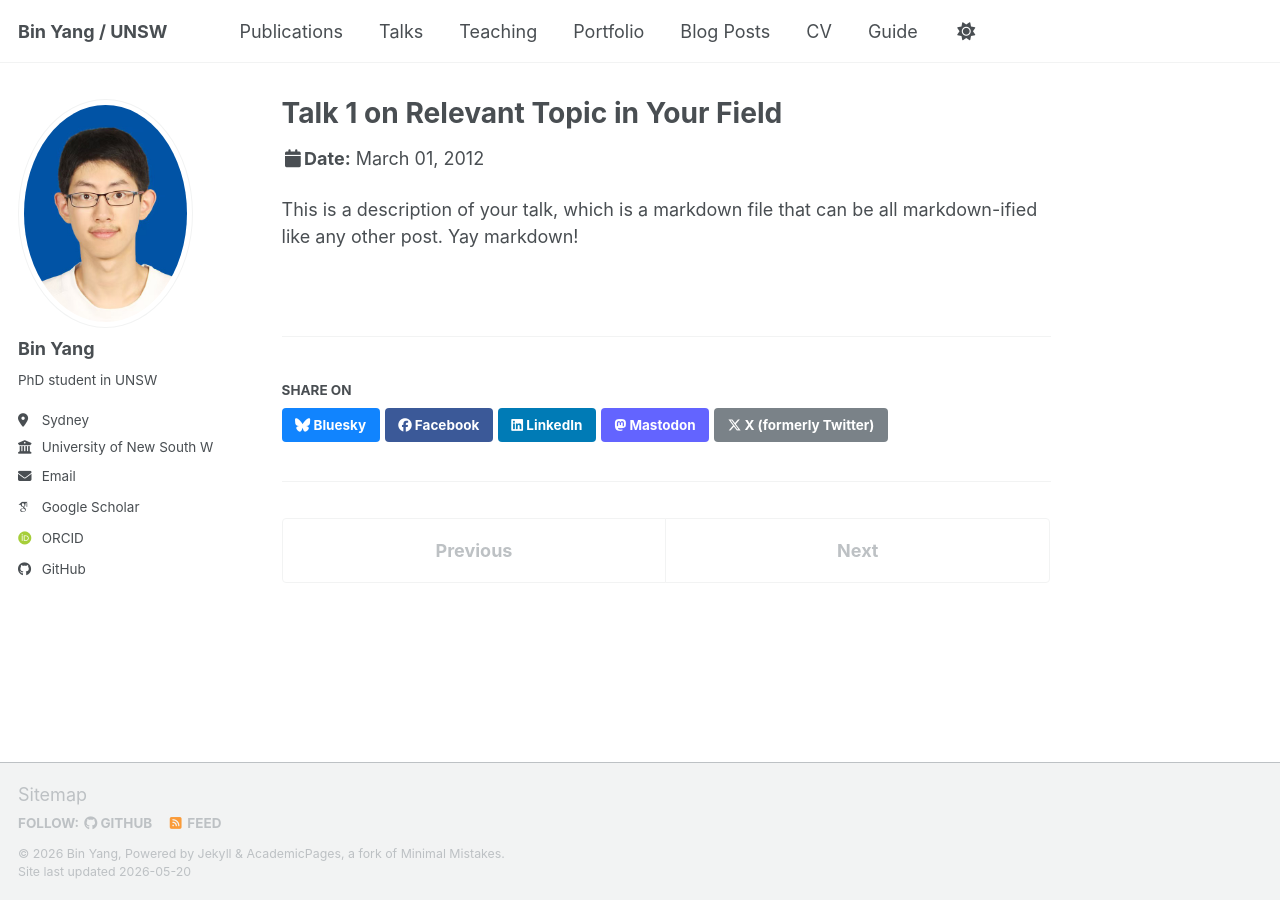
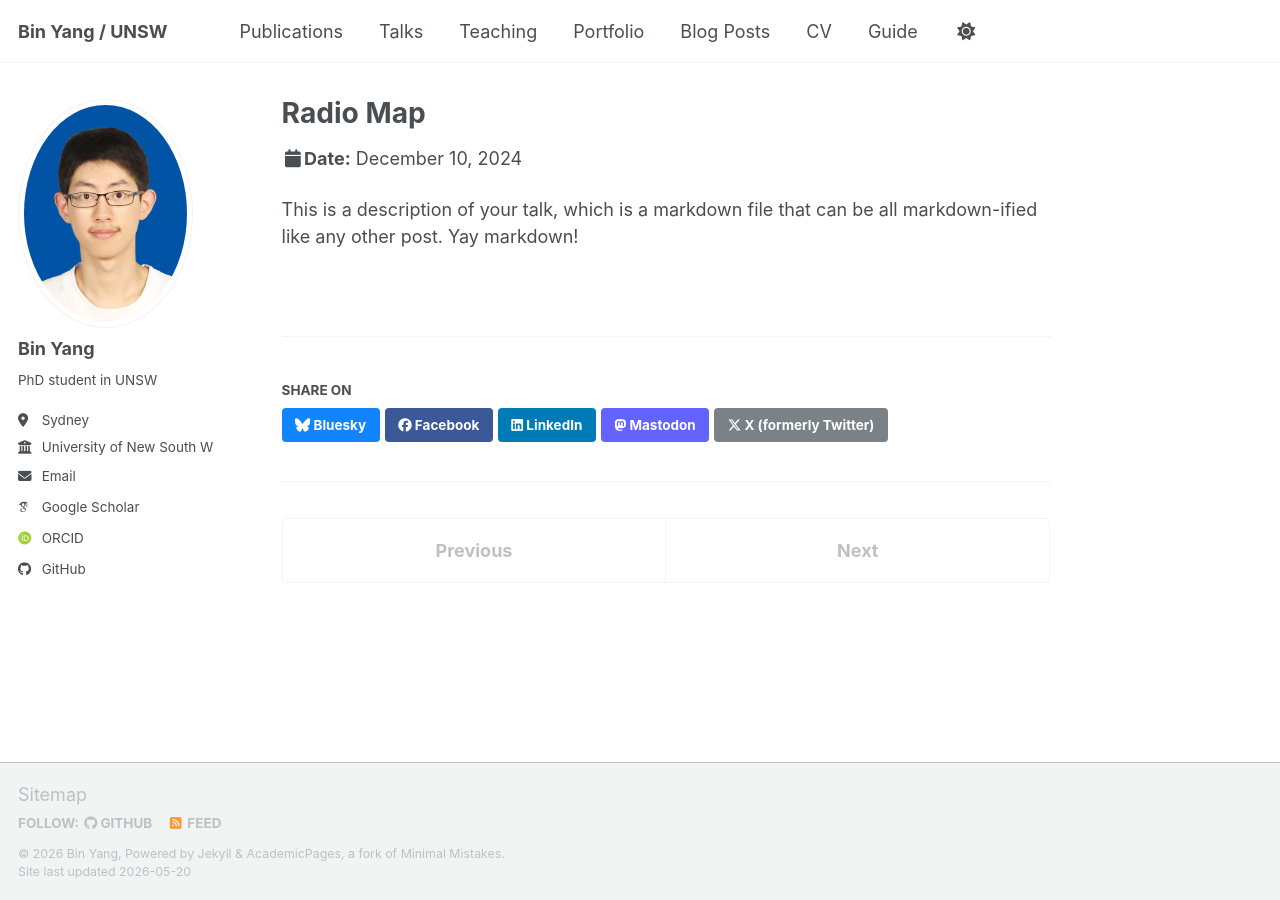
Before and after one commit to yangbin-xd/yangbin-xd.github.io, a Jekyll site: the page built from _talks/2012-03-01-talk-1.md, in a window 1280 px wide. Built offline with Jekyll 4.4.1, drawn with Linux system fonts in a browser that asks for light colours; some web fonts are replaced; a script bundle is joined from its source files by our own code; library files that are not in the unit come from our copies.

Commit message:
Update 2012-03-01-talk-1.md

```diff
--- a/_talks/2012-03-01-talk-1.md
+++ b/_talks/2012-03-01-talk-1.md
@@ -1,11 +1,11 @@
 ---
-title: "Talk 1 on Relevant Topic in Your Field"
+title: "Radio Map"
 collection: talks
 type: "Talk"
 permalink: /talks/2012-03-01-talk-1
-venue: "UC San Francisco, Department of Testing"
-date: 2012-03-01
-location: "San Francisco, CA, USA"
+venue: "Cape Town, South Africa"
+date: 2024-12-10
+location: "Cape Town, South Africa"
 ---
 
 This is a description of your talk, which is a markdown file that can be all markdown-ified like any other post. Yay markdown!
```
